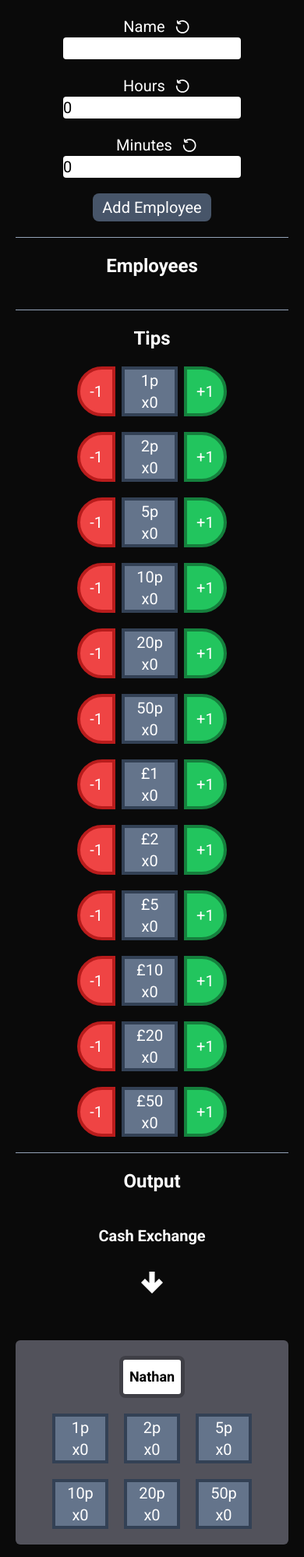
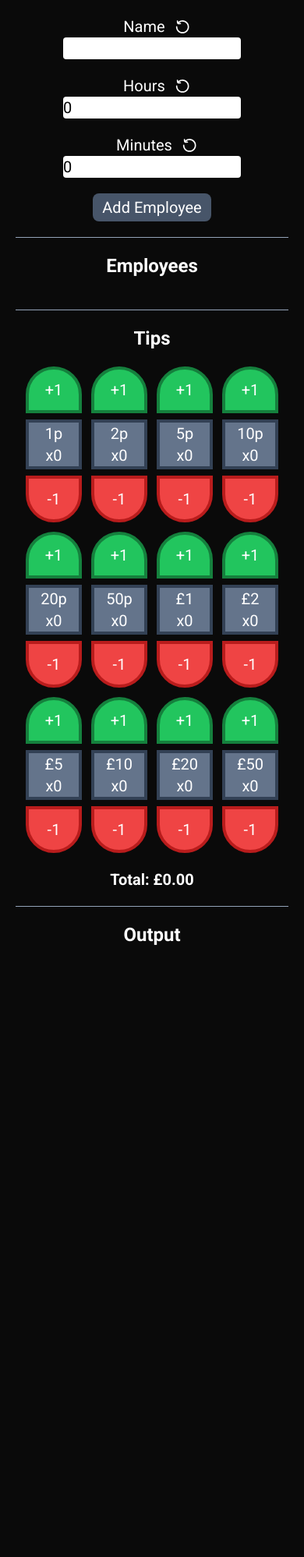
Before and after one commit to nahtaan/TipCounter, a website: page src/index.html in a window 390 px wide. Shown: the whole page at 78% size. After the commit the page ends 1275 px from the top, so only its background shows below. Drawn offline with Linux system fonts and the light colour scheme.

Commit message:
Commiting final changes, these were done a while ago but were never added to git? Changed to vertical layout when at small horizontal resolutions for better mobile usability.

```diff
--- a/src/index.html
+++ b/src/index.html
@@ -53,201 +53,171 @@
     <!--   Section for totalling up the tips per coin/cash     -->
     <div class="place-items-center flex flex-col gap-5 pt-5">
         <p class="place-self-center font-bold text-2xl">Tips</p>
-
-        <div class="flex flex-row select-none gap-5 flex-wrap place-content-center">
-            <div class="flex flex-row gap-2">
-                <div onclick="subtractCurrency(0.01)" class="bg-red-500 rounded-s-full p-3 border-red-700 border-4 cursor-pointer flex flex-col place-content-center text-center">
+        <div class="flex flex-row select-none gap-3 flex-wrap place-content-center">
+            <div class="flex flex-col-reverse gap-2 md:flex-row">
+                <div onclick="subtractCurrency(0.01)" class="bg-red-500 rounded-b-full md:rounded-br-none md:rounded-s-full p-3 border-red-700 border-4 cursor-pointer flex flex-col place-content-center text-center">
                     <p>-1</p>
                 </div>
                 <div class="bg-slate-500 rounded-none border-slate-700 border-4 px-3 flex flex-col place-content-center text-center w-[72px]">
                     <p>1p</p>
                     <p id="entry-0.01">x0</p>
                 </div>
-                <div onclick="addCurrency(0.01)" class="bg-green-500 rounded-e-full p-3 border-green-700 border-4 cursor-pointer flex flex-col place-content-center text-center">
+                <div onclick="addCurrency(0.01)" class="bg-green-500 rounded-t-full md:rounded-tl-none md:rounded-e-full p-3 border-green-700 border-4 cursor-pointer flex flex-col place-content-center text-center">
                     <p>+1</p>
                 </div>
             </div>
-            <div class="flex flex-row gap-2">
-                <div onclick="subtractCurrency(0.02)" class="bg-red-500 rounded-s-full p-3 border-red-700 border-4 cursor-pointer flex flex-col place-content-center text-center">
+            <div class="flex flex-col-reverse gap-2 md:flex-row">
+                <div onclick="subtractCurrency(0.02)" class="bg-red-500 rounded-b-full md:rounded-br-none md:rounded-s-full p-3 border-red-700 border-4 cursor-pointer flex flex-col place-content-center text-center">
                     <p>-1</p>
                 </div>
                 <div class="bg-slate-500 rounded-none border-slate-700 border-4 px-3 flex flex-col place-content-center text-center w-[72px]">
                     <p>2p</p>
                     <p id="entry-0.02">x0</p>
                 </div>
-                <div onclick="addCurrency(0.02)" class="bg-green-500 rounded-e-full p-3 border-green-700 border-4 cursor-pointer flex flex-col place-content-center text-center">
+                <div onclick="addCurrency(0.02)" class="bg-green-500 rounded-t-full md:rounded-tl-none md:rounded-e-full p-3 border-green-700 border-4 cursor-pointer flex flex-col place-content-center text-center">
                     <p>+1</p>
                 </div>
             </div>
-            <div class="flex flex-row gap-2">
-                <div onclick="subtractCurrency(0.05)" class="bg-red-500 rounded-s-full p-3 border-red-700 border-4 cursor-pointer flex flex-col place-content-center text-center">
+            <div class="flex flex-col-reverse gap-2 md:flex-row">
+                <div onclick="subtractCurrency(0.05)" class="bg-red-500 rounded-b-full md:rounded-br-none md:rounded-s-full p-3 border-red-700 border-4 cursor-pointer flex flex-col place-content-center text-center">
                     <p>-1</p>
                 </div>
                 <div class="bg-slate-500 rounded-none border-slate-700 border-4 px-3 flex flex-col place-content-center text-center w-[72px]">
                     <p>5p</p>
                     <p id="entry-0.05">x0</p>
                 </div>
-                <div onclick="addCurrency(0.05)" class="bg-green-500 rounded-e-full p-3 border-green-700 border-4 cursor-pointer flex flex-col place-content-center text-center">
+                <div onclick="addCurrency(0.05)" class="bg-green-500 rounded-t-full md:rounded-tl-none md:rounded-e-full p-3 border-green-700 border-4 cursor-pointer flex flex-col place-content-center text-center">
                     <p>+1</p>
                 </div>
             </div>
-            <div class="flex flex-row gap-2">
-                <div onclick="subtractCurrency(0.10)" class="bg-red-500 rounded-s-full p-3 border-red-700 border-4 cursor-pointer flex flex-col place-content-center text-center">
+            <div class="flex flex-col-reverse gap-2 md:flex-row">
+                <div onclick="subtractCurrency(0.10)" class="bg-red-500 rounded-b-full md:rounded-br-none md:rounded-s-full p-3 border-red-700 border-4 cursor-pointer flex flex-col place-content-center text-center">
                     <p>-1</p>
                 </div>
                 <div class="bg-slate-500 rounded-none border-slate-700 border-4 px-3 flex flex-col place-content-center text-center w-[72px]">
                     <p>10p</p>
                     <p id="entry-0.10">x0</p>
                 </div>
-                <div onclick="addCurrency(0.10)" class="bg-green-500 rounded-e-full p-3 border-green-700 border-4 cursor-pointer flex flex-col place-content-center text-center">
+                <div onclick="addCurrency(0.10)" class="bg-green-500 rounded-t-full md:rounded-tl-none md:rounded-e-full p-3 border-green-700 border-4 cursor-pointer flex flex-col place-content-center text-center">
                     <p>+1</p>
                 </div>
             </div>
-            <div class="flex flex-row gap-2">
-                <div onclick="subtractCurrency(0.20)" class="bg-red-500 rounded-s-full p-3 border-red-700 border-4 cursor-pointer flex flex-col place-content-center text-center">
+            <div class="flex flex-col-reverse gap-2 md:flex-row">
+                <div onclick="subtractCurrency(0.20)" class="bg-red-500 rounded-b-full md:rounded-br-none md:rounded-s-full p-3 border-red-700 border-4 cursor-pointer flex flex-col place-content-center text-center">
                     <p>-1</p>
                 </div>
                 <div class="bg-slate-500 rounded-none border-slate-700 border-4 px-3 flex flex-col place-content-center text-center w-[72px]">
                     <p>20p</p>
                     <p id="entry-0.20">x0</p>
                 </div>
-                <div onclick="addCurrency(0.20)" class="bg-green-500 rounded-e-full p-3 border-green-700 border-4 cursor-pointer flex flex-col place-content-center text-center">
+                <div onclick="addCurrency(0.20)" class="bg-green-500 rounded-t-full md:rounded-tl-none md:rounded-e-full p-3 border-green-700 border-4 cursor-pointer flex flex-col place-content-center text-center">
                     <p>+1</p>
                 </div>
             </div>
-            <div class="flex flex-row gap-2">
-                <div onclick="subtractCurrency(0.50)" class="bg-red-500 rounded-s-full p-3 border-red-700 border-4 cursor-pointer flex flex-col place-content-center text-center">
+            <div class="flex flex-col-reverse gap-2 md:flex-row">
+                <div onclick="subtractCurrency(0.50)" class="bg-red-500 rounded-b-full md:rounded-br-none md:rounded-s-full p-3 border-red-700 border-4 cursor-pointer flex flex-col place-content-center text-center">
                     <p>-1</p>
                 </div>
                 <div class="bg-slate-500 rounded-none border-slate-700 border-4 px-3 flex flex-col place-content-center text-center w-[72px]">
                     <p>50p</p>
                     <p id="entry-0.50">x0</p>
                 </div>
-                <div onclick="addCurrency(0.50)" class="bg-green-500 rounded-e-full p-3 border-green-700 border-4 cursor-pointer flex flex-col place-content-center text-center">
+                <div onclick="addCurrency(0.50)" class="bg-green-500 rounded-t-full md:rounded-tl-none md:rounded-e-full p-3 border-green-700 border-4 cursor-pointer flex flex-col place-content-center text-center">
                     <p>+1</p>
                 </div>
             </div>
-            <div class="flex flex-row gap-2">
-                <div onclick="subtractCurrency(1.00)" class="bg-red-500 rounded-s-full p-3 border-red-700 border-4 cursor-pointer flex flex-col place-content-center text-center">
+            <div class="flex flex-col-reverse gap-2 md:flex-row">
+                <div onclick="subtractCurrency(1.00)" class="bg-red-500 rounded-b-full md:rounded-br-none md:rounded-s-full p-3 border-red-700 border-4 cursor-pointer flex flex-col place-content-center text-center">
                     <p>-1</p>
                 </div>
                 <div class="bg-slate-500 rounded-none border-slate-700 border-4 px-3 flex flex-col place-content-center text-center w-[72px]">
                     <p>£1</p>
                     <p id="entry-1.00">x0</p>
                 </div>
-                <div onclick="addCurrency(1.00)" class="bg-green-500 rounded-e-full p-3 border-green-700 border-4 cursor-pointer flex flex-col place-content-center text-center">
+                <div onclick="addCurrency(1.00)" class="bg-green-500 rounded-t-full md:rounded-tl-none md:rounded-e-full p-3 border-green-700 border-4 cursor-pointer flex flex-col place-content-center text-center">
                     <p>+1</p>
                 </div>
             </div>
-            <div class="flex flex-row gap-2">
-                <div onclick="subtractCurrency(2.00)" class="bg-red-500 rounded-s-full p-3 border-red-700 border-4 cursor-pointer flex flex-col place-content-center text-center">
+            <div class="flex flex-col-reverse gap-2 md:flex-row">
+                <div onclick="subtractCurrency(2.00)" class="bg-red-500 rounded-b-full md:rounded-br-none md:rounded-s-full p-3 border-red-700 border-4 cursor-pointer flex flex-col place-content-center text-center">
                     <p>-1</p>
                 </div>
                 <div class="bg-slate-500 rounded-none border-slate-700 border-4 px-3 flex flex-col place-content-center text-center w-[72px]">
                     <p>£2</p>
                     <p id="entry-2.00">x0</p>
                 </div>
-                <div onclick="addCurrency(2.00)" class="bg-green-500 rounded-e-full p-3 border-green-700 border-4 cursor-pointer flex flex-col place-content-center text-center">
+                <div onclick="addCurrency(2.00)" class="bg-green-500 rounded-t-full md:rounded-tl-none md:rounded-e-full p-3 border-green-700 border-4 cursor-pointer flex flex-col place-content-center text-center">
                     <p>+1</p>
                 </div>
             </div>
-            <div class="flex flex-row gap-2">
-                <div onclick="subtractCurrency(5.00)" class="bg-red-500 rounded-s-full p-3 border-red-700 border-4 cursor-pointer flex flex-col place-content-center text-center">
+            <div class="flex flex-col-reverse gap-2 md:flex-row">
+                <div onclick="subtractCurrency(5.00)" class="bg-red-500 rounded-b-full md:rounded-br-none md:rounded-s-full p-3 border-red-700 border-4 cursor-pointer flex flex-col place-content-center text-center">
                     <p>-1</p>
                 </div>
                 <div class="bg-slate-500 rounded-none border-slate-700 border-4 px-3 flex flex-col place-content-center text-center w-[72px]">
                     <p>£5</p>
                     <p id="entry-5.00">x0</p>
                 </div>
-                <div onclick="addCurrency(5.00)" class="bg-green-500 rounded-e-full p-3 border-green-700 border-4 cursor-pointer flex flex-col place-content-center text-center">
+                <div onclick="addCurrency(5.00)" class="bg-green-500 rounded-t-full md:rounded-tl-none md:rounded-e-full p-3 border-green-700 border-4 cursor-pointer flex flex-col place-content-center text-center">
                     <p>+1</p>
                 </div>
             </div>
-            <div class="flex flex-row gap-2">
-                <div onclick="subtractCurrency(10.00)" class="bg-red-500 rounded-s-full p-3 border-red-700 border-4 cursor-pointer flex flex-col place-content-center text-center">
+            <div class="flex flex-col-reverse gap-2 md:flex-row">
+                <div onclick="subtractCurrency(10.00)" class="bg-red-500 rounded-b-full md:rounded-br-none md:rounded-s-full p-3 border-red-700 border-4 cursor-pointer flex flex-col place-content-center text-center">
                     <p>-1</p>
                 </div>
                 <div class="bg-slate-500 rounded-none border-slate-700 border-4 px-3 flex flex-col place-content-center text-center w-[72px]">
                     <p>£10</p>
                     <p id="entry-10.00">x0</p>
                 </div>
-                <div onclick="addCurrency(10.00)" class="bg-green-500 rounded-e-full p-3 border-green-700 border-4 cursor-pointer flex flex-col place-content-center text-center">
+                <div onclick="addCurrency(10.00)" class="bg-green-500 rounded-t-full md:rounded-tl-none md:rounded-e-full p-3 border-green-700 border-4 cursor-pointer flex flex-col place-content-center text-center">
                     <p>+1</p>
                 </div>
             </div>
-            <div class="flex flex-row gap-2">
-                <div onclick="subtractCurrency(20.00)" class="bg-red-500 rounded-s-full p-3 border-red-700 border-4 cursor-pointer flex flex-col place-content-center text-center">
+            <div class="flex flex-col-reverse gap-2 md:flex-row">
+                <div onclick="subtractCurrency(20.00)" class="bg-red-500 rounded-b-full md:rounded-br-none md:rounded-s-full p-3 border-red-700 border-4 cursor-pointer flex flex-col place-content-center text-center">
                     <p>-1</p>
                 </div>
                 <div class="bg-slate-500 rounded-none border-slate-700 border-4 px-3 flex flex-col place-content-center text-center w-[72px]">
                     <p>£20</p>
                     <p id="entry-20.00">x0</p>
                 </div>
-                <div onclick="addCurrency(20.00)" class="bg-green-500 rounded-e-full p-3 border-green-700 border-4 cursor-pointer flex flex-col place-content-center text-center">
+                <div onclick="addCurrency(20.00)" class="bg-green-500 rounded-t-full md:rounded-tl-none md:rounded-e-full p-3 border-green-700 border-4 cursor-pointer flex flex-col place-content-center text-center">
                     <p>+1</p>
                 </div>
             </div>
-            <div class="flex flex-row gap-2">
-                <div onclick="subtractCurrency(50.00)" class="bg-red-500 rounded-s-full p-3 border-red-700 border-4 cursor-pointer flex flex-col place-content-center text-center">
+            <div class="flex flex-col-reverse gap-2 md:flex-row">
+                <div onclick="subtractCurrency(50.00)" class="bg-red-500 rounded-b-full md:rounded-br-none md:rounded-s-full p-3 border-red-700 border-4 cursor-pointer flex flex-col place-content-center text-center">
                     <p>-1</p>
                 </div>
                 <div class="bg-slate-500 rounded-none border-slate-700 border-4 px-3 flex flex-col place-content-center text-center w-[72px]">
                     <p>£50</p>
                     <p id="entry-50.00">x0</p>
                 </div>
-                <div onclick="addCurrency(50.00)" class="bg-green-500 rounded-e-full p-3 border-green-700 border-4 cursor-pointer flex flex-col place-content-center text-center">
+                <div onclick="addCurrency(50.00)" class="bg-green-500 rounded-t-full md:rounded-tl-none md:rounded-e-full p-3 border-green-700 border-4 cursor-pointer flex flex-col place-content-center text-center">
                     <p>+1</p>
                 </div>
             </div>
         </div>
+        <p class="place-self-center font-bold text-xl" id="total-tips">Total: £0.00</p>
     </div>
     <!--   Section for returning the optimal split to the user     -->
     <div class="flex flex-col place-items-center py-5">
         <p class="place-self-center font-bold text-2xl mb-5">Output</p>
         <!-- Section for displaying any coin swaps -->
-        <div class="flex flex-col place-items-center place-content-center py-5 rounded-xl w-full">
+        <div class="flex flex-col place-items-center place-content-center py-5 rounded-xl w-full has-[#old-cash-exchange:empty]:hidden">
             <p class="place-self-center font-bold text-xl pb-3">Cash Exchange</p>
             <div class="flex flex-col place-items-center place-content-center gap-5">
-                <div class="flex flex-row place-items-center place-content-center gap-5 flex-wrap" id="old-cash-exchange">
-                </div>
-                <svg class="w-7 h-7 fill-white" height="200px" width="200px" version="1.1" id="Capa_1" xmlns="http://www.w3.org/2000/svg" xmlns:xlink="http://www.w3.org/1999/xlink" viewBox="0 0 32 32" xml:space="preserve" fill="#000000"><g id="SVGRepo_bgCarrier" stroke-width="0"></g><g id="SVGRepo_tracerCarrier" stroke-linecap="round" stroke-linejoin="round"></g><g id="SVGRepo_iconCarrier"> <g> <g id="arrow_x5F_down"> <path d="M32,16.016l-5.672-5.664c0,0-3.18,3.18-6.312,6.312V0h-8.023v16.664l-6.32-6.32L0,16.016L16,32 L32,16.016z"></path> </g> </g> </g>
-                </svg>
-                <div class="flex flex-row place-items-center place-content-center gap-5 flex-wrap" id="new-cash-exchange">
+                <div class="flex flex-row place-items-center place-content-center gap-5 flex-wrap" id="old-cash-exchange"></div>
+                <div class="has-[#new-cash-exchange:empty]:hidden flex flex-col place-items-center justify-items-center gap-5">
+                    <svg class="w-7 h-7 fill-white" height="200px" width="200px" version="1.1" id="Capa_1" xmlns="http://www.w3.org/2000/svg" xmlns:xlink="http://www.w3.org/1999/xlink" viewBox="0 0 32 32" xml:space="preserve" fill="#000000"><g id="SVGRepo_bgCarrier" stroke-width="0"></g><g id="SVGRepo_tracerCarrier" stroke-linecap="round" stroke-linejoin="round"></g><g id="SVGRepo_iconCarrier"> <g> <g id="arrow_x5F_down"> <path d="M32,16.016l-5.672-5.664c0,0-3.18,3.18-6.312,6.312V0h-8.023v16.664l-6.32-6.32L0,16.016L16,32 L32,16.016z"></path> </g> </g> </g>
+                    </svg>
+                    <div class="flex flex-row place-items-center place-content-center gap-5 flex-wrap" id="new-cash-exchange"></div>
                 </div>
             </div>
         </div>
         <!-- Section for displaying the coins per person -->
-        <div class="flex flex-col place-self-center justify-items-center place-items-center pt-5">
-            <div class="flex flex-col place-items-center text-center justify-items-center bg-zinc-600 rounded-md p-5">
-                <p class="font-bold text-lg bg-white text-black border-zinc-700 border-[5px] rounded-lg mb-5 p-2">Nathan</p>
-                <div class="flex flex-row place-items-center place-content-center gap-5 flex-wrap">
-                    <div class="bg-slate-500 rounded-none border-slate-700 border-4 px-3 flex flex-col place-content-center text-center w-[72px]">
-                        <p>1p</p>
-                        <p>x0</p>
-                    </div>
-
-                    <div class="bg-slate-500 rounded-none border-slate-700 border-4 px-3 flex flex-col place-content-center text-center w-[72px]">
-                        <p>2p</p>
-                        <p>x0</p>
-                    </div>
-                    <div class="bg-slate-500 rounded-none border-slate-700 border-4 px-3 flex flex-col place-content-center text-center w-[72px]">
-                        <p>5p</p>
-                        <p>x0</p>
-                    </div>
-                    <div class="bg-slate-500 rounded-none border-slate-700 border-4 px-3 flex flex-col place-content-center text-center w-[72px]">
-                        <p>10p</p>
-                        <p>x0</p>
-                    </div>
-                    <div class="bg-slate-500 rounded-none border-slate-700 border-4 px-3 flex flex-col place-content-center text-center w-[72px]">
-                        <p>20p</p>
-                        <p>x0</p>
-                    </div>
-                    <div class="bg-slate-500 rounded-none border-slate-700 border-4 px-3 flex flex-col place-content-center text-center w-[72px]">
-                        <p>50p</p>
-                        <p>x0</p>
-                    </div>
-                </div>
-            </div>
+        <div class="flex flex-row place-self-center justify-items-center place-items-center pt-5 gap-5 flex-wrap items-center justify-center" id="employee-reslults">
         </div>
     </div>
 </div>
```
Also changed, not shown: src/script.js (+35 -2 lines), src/output.css.
